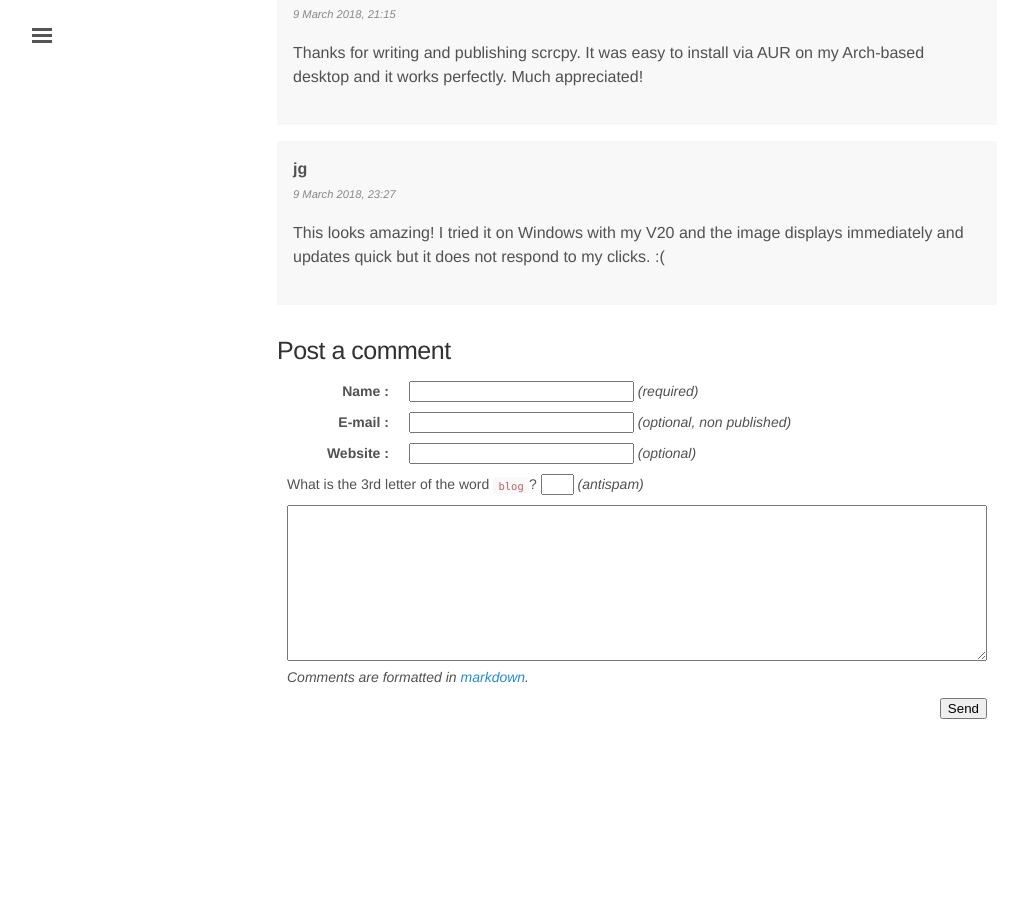
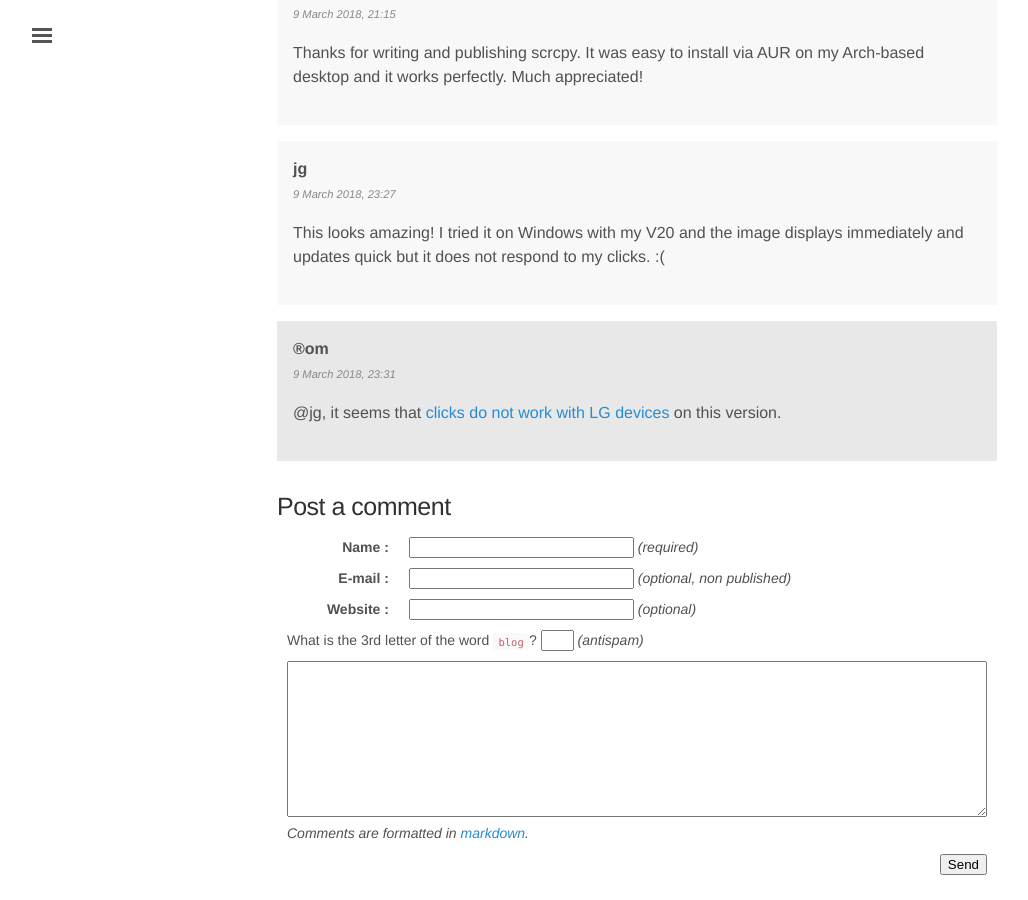
Before and after one commit to rom1v/blog.rom1v.com, a Jekyll site: the page built from _posts/2018-03-08-introducing-scrcpy.md, in a window 1280 px wide and 900 px high, scrolled down 11985 px. Shown: the whole window, without its empty margins (3-1031 px from the left). Built offline with Jekyll 4.4.1, drawn with Linux system fonts in a browser that asks for light colours; before the commit the page ends 12729 px from its top, so only the background shows below that.

Commit message:
Publish comment 14 for scrcpy

```diff
--- a/_data/comments-2018-03-introducing-scrcpy.yaml
+++ b/_data/comments-2018-03-introducing-scrcpy.yaml
@@ -108,3 +108,11 @@
     This looks amazing!  I tried it on Windows with my V20 and the image
     displays immediately and updates quick but it does not respond to my clicks.
     :(
+- id: 14
+  author: ®om
+  date: 2018-03-09 23:31:07+01:00
+  contents: |
+    @jg, it seems that [clicks do not work with LG devices][issue18] on this
+    version.
+
+    [issue18]: https://github.com/Genymobile/scrcpy/issues/18
```
